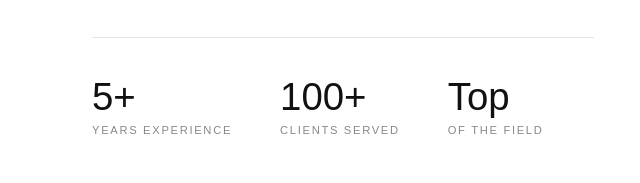
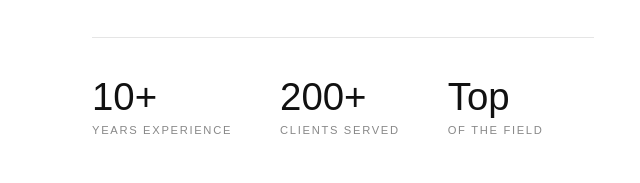
Before and after one commit to chaowenpages/chaowenpages.github.io, a plain HTML site: page index.html in a window 1280 px wide. Shown: the part 1597-1780 px from the top of the page, 554-1194 px from the left. Drawn offline with Linux system fonts and the light colour scheme.

Commit message:
update number

```diff
--- a/index.html
+++ b/index.html
@@ -729,11 +729,11 @@
         <p>If you are planning to place your home on the market, contact Chao for valuable information on preparing your home for sale, pricing your home right, marketing it effectively, and the home inspection processes. He is passionate about his job and keeps up with the latest trends and strategies so that he can pass them on to his clients.</p>
         <div class="about-stats">
           <div>
-            <div class="stat-number">5+</div>
+            <div class="stat-number">10+</div>
             <div class="stat-label">Years experience</div>
           </div>
           <div>
-            <div class="stat-number">100+</div>
+            <div class="stat-number">200+</div>
             <div class="stat-label">Clients served</div>
           </div>
           <div>
```
